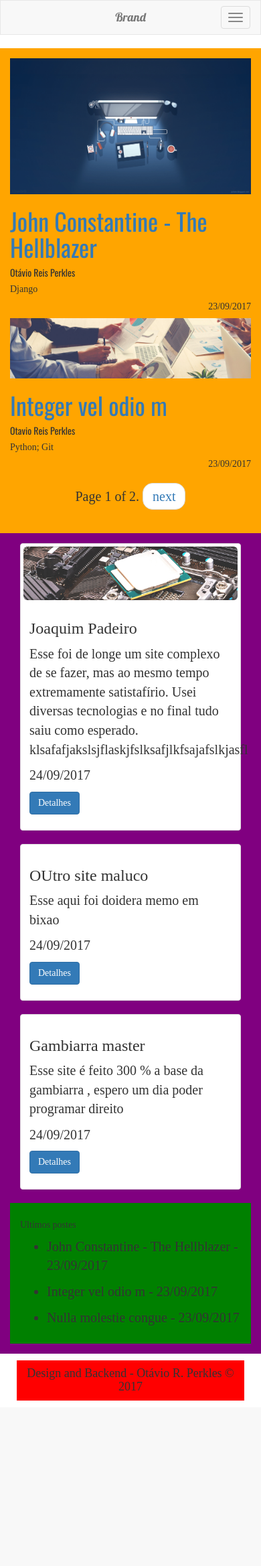
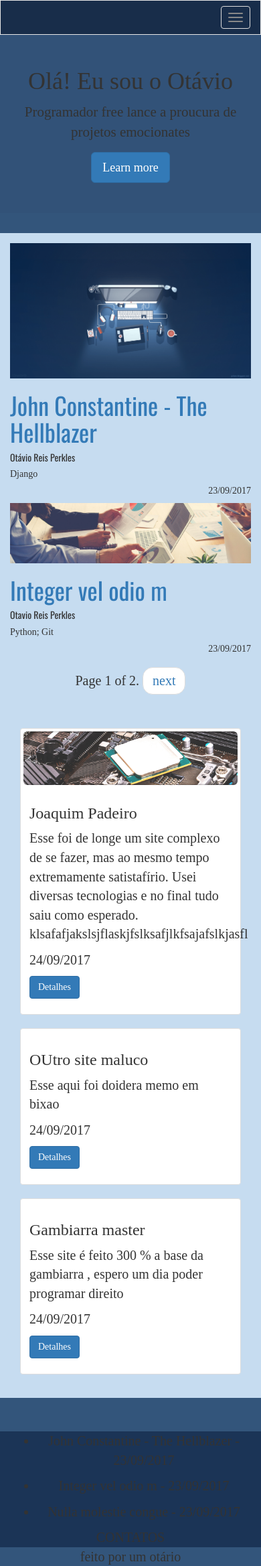
Before and after one commit to Perkles/portfolio-django, a Django app: page / in a window 390 px wide. Shown: the whole page at 67% size. Before the commit the page ends 2091 px from the top, so only its background shows below. Run offline with Django 3.2, Linux system fonts and the light colour scheme; data comes from the database, SQL or seed files in the repository; some libraries are stand-ins or nearby versions; some web fonts are replaced.

Commit message:
Givin shape to the page

```diff
--- a/portfolio/templates/index.html
+++ b/portfolio/templates/index.html
@@ -7,16 +7,17 @@
 	    <meta name="viewport" content="width=device-width, initial-scale=1">
 		<link rel="stylesheet" href="{% static 'content/css/bootstrap.css' %}">
 		<link href="https://fonts.googleapis.com/css?family=Lobster|Oswald|Port+Lligat+Slab" rel="stylesheet">
+		<link href="//netdna.bootstrapcdn.com/font-awesome/3.2.1/css/font-awesome.css" rel="stylesheet">
 
 		<style>
 			body{
+				background-color: #33557b;
 				font-family: 'Port Lligat Slab', serif;
 				font-size: 20px;
-
 			}
 			/* CSS DE FORMATAÇÃO DO ARTIGO */
 			#artigo{
-			background-color: orange;
+				background-color: #c6dcf0;
 				padding: 15px;
 				/*font-family: 'Source Serif Pro', serif; */
 			}
@@ -24,10 +25,6 @@
 				max-width: 100%;
 				height: auto;
 				margin:auto;
-			}
-
-			#corpo_artigo{
-
 			}
 			#data{
 				text-align: right;
@@ -55,21 +52,31 @@
 			}
 
 			#trabalho_destacado{
-			background-color: purple;
+				background-color: #c6dcf0;
 				padding: 15px;
 
 			}
-			#footer{
-			background-color: red;
+			.pre_footer{
+				background-color: #1b3456;
 				text-align: center;
-			margin:10px;
 			}
-			#social{
-			background-color: grey;
+			.footer{
+				background-color: #33557b;
 				text-align: center;
+
+			}
+
+
+			.navbar{
+				margin-bottom: 0;
+				background-color: #182d4a;
 			}
 			.navbar-brand{
 				font-family: 'Lobster', cursive;
+			}
+
+			.contato{
+				background-color: blue;
 			}
 
 			/* ELEMENTO ADICIONADO POR TERCEIROS https://stackoverflow.com/questions/19733447/bootstrap-navbar-with-left-center-and-right-aligned-items */
@@ -80,10 +87,26 @@
 			    left: 0;
 			    text-align: center;
 			    margin:0 auto;
+
 			}
 
 			.navbar-toggle {
     			z-index:3;
+			}
+
+			.teste{
+
+			}
+			.base{
+				padding-bottom: 50px;
+			}
+
+			.jumbotron{
+				background-color: #325278;
+			}
+			.jumbotron_container{
+				text-align: center;
+
 			}
 
 
@@ -99,10 +122,8 @@
 					<span class="icon-bar"></span>
 					<span class="icon-bar"></span>
 				</button>
-			<a class="navbar-brand" href="#">Brand</a>
+			<!--<a class="navbar-brand" href="#">Brand</a> -->
 			</div>
-
-
 
 			<div class="navbar-collapse collapse">
 				<ul class="nav navbar-nav navbar-left">
@@ -112,11 +133,24 @@
 				</ul>
 
 				<ul class="nav navbar-nav navbar-right">
-					<li><a href="#about">Right</a></li>
-					<li><a href="#contact">Right</a></li>
+					<li><a href="#" class="icon-github"></a></li>
+					<li><a href="#" class="icon-twitter"></a></li>
+					<li><a href="#" class="icon-linkedin"></a></li>
+					<li><a href="#" class="icon-stackexchange"></a></li>
 				</ul>
 			</div>
 		</nav><!-- BARRA DE NAVEGAÇÃO -->
+
+
+		<div class="jumbotron">
+			<div class='jumbotron_container container'>
+	  			<h1>Olá! Eu sou o Otávio</h1>
+	  			<p>Programador free lance a proucura de projetos emocionates</p>
+
+	  			<p><a class="btn btn-primary btn-lg" href="#" role="button">Learn more</a></p>
+  			</div>
+		</div>
+
 
  		<div class='container.fluid'>
  			<div class='row'>
@@ -124,11 +158,10 @@
  			</div>
  		</div>
 
- 		<div class='container'>
+ 		<div class='base container'>
  			<div class='row'>
-				<div id='artigo' class='col-lg-12'>
+				<div id='artigo' class='col-lg-12 col-md-12 col-sm-12'>
 					{% for item in conteudo_artigo%}
-
 						{% if item.photo %}
 							<img src="{{item.photo}}" class="img-responsive" alt="..."> <!-- HARDCODED- TEM QUE CONFIGURAR UM ROOT MANEIRO -->
 						{% endif %}
@@ -138,13 +171,12 @@
 							<h5 id ='tag'>{{item.tag}}</h5>
 
 							{% if item.corpo|length > 1000 %} <!-- Testa pra saber se o tamanho do texto é grande -->
-							<p id = 'corpo_artigo'>{{item.corpo|truncatewords:200|safe}}</p> <!-- se sim add botao 'continue lendo' / trucatewords filtra 200 palavras / safe diz que o texto ecapa as tags html -->
-							<button class="btn btn-default navbar-btn"> <a href="/artigos/{{item.id}}">Continue lendo</a></button>
+								<p id = 'corpo_artigo'>{{item.corpo|truncatewords:200|safe}} </p> <!-- se sim add botao 'continue lendo' / trucatewords filtra 200 palavras / safe diz que o texto ecapa as tags html -->
+								<button class="btn btn-default navbar-btn"> <a href="/artigos/{{item.id}}">Continue Lendo</a></button>
 							{% else %}
-							<p>{{item.corpo}}</p>
+								<p>{{item.corpo|safe}} </p>
 							{% endif%}
 								<h5 id ='data'>{{item.data}}</h5>
-
 					{% endfor %}
 
 					<nav aria-label="pagin">
@@ -171,7 +203,7 @@
 			<div id='trabalho_destacado' class="row">
 				{% for item in trabalhos%} <!-- cria um loop pelos trabalhos continos no portfolio-->
 					{% if item.id != 4 %} <!--seleciona os primeiros 3-->
-	  					<div class="col-sm-3 col-md-3">
+	  					<div class="col-lg-4 col-md-4 col-sm-4">
 	    				<div class="thumbnail">
 								{% if item.imagem %}
 	    						<img src="{{item.imagem}}" class="img-rounded" alt="...">
@@ -187,25 +219,34 @@
   					</div>
   					{% endif %}
   				{% endfor %}
+			</div><!-- FIM DA LINHA DOIS-->
+		</div><!-- FIM DO CONTAINER PRINCIPAL-->
 
-  				<div id='menu_lateral' class='col-lg-3'>
-					<h5>Ultimos postes</h5>
+
+		<div class='pre_footer'>
+			<div class='container'>
+				<div class='row' >
+					<div class='col-lg-4 col-md-4 col-sm-4'>
 						{% for item in menu%}
 							<ul>
 								<li>{{item.titulo}} - {{item.data}}</li>
 							</ul>
 						{% endfor %}
 					</div>
-			</div><!-- FIM DA LINHA DOIS-->
+					<div class='col-lg-4 col-md-4 col-sm-4'>
+						CONTATOS
+					</div>
+				</div>
+
+			</div>
+		</div>
+		<div class='footer'>
+			<div class=' teste col-lg-12 col-md-12 col-sm-12'>
+				feito por um otário
+			</div>
+		</div>
 
 
-			<div id = 'footer' class='row'>
-				<div class='col-lg-12 col-md-12 col-sm-12'>
-					<h4>Design and Backend - Otávio R. Perkles &copy 2017</h4>
-				</div>
-			</div> <!-- FIM DA LINHA TRES -->
-
- 		</div><!-- FIM DO CONTAINER PRINCIPAL-->
 
 		<!-- jQuery (necessary for Bootstrap's JavaScript plugins) -->
 		<script src="https://ajax.googleapis.com/ajax/libs/jquery/1.12.4/jquery.min.js"></script>
```
Lines whose indentation alone changed are shown as unchanged.
